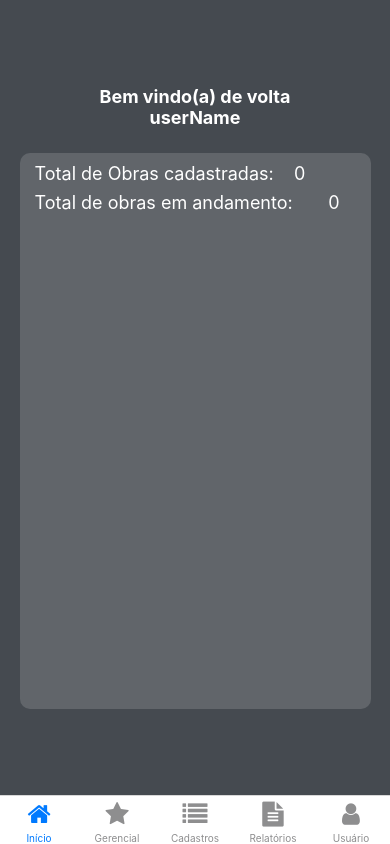
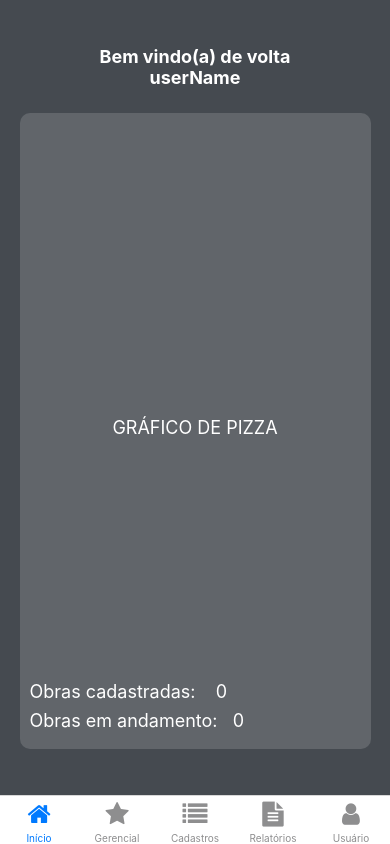
Before and after one commit to Lu1zH3nriq/structManager, a React Native app: screen /Main in a window 390 px wide. Built offline with nearby package versions, Linux system fonts and the light colour scheme.

Commit message:
atualizacao

```diff
--- a/src/screens/cadastrosScreens/cadastroNovaObra.js
+++ b/src/screens/cadastrosScreens/cadastroNovaObra.js
@@ -531,7 +531,7 @@ const styles = StyleSheet.create({
     padding: 10,
     marginBottom: 10,
     marginHorizontal: 10,
-    width: 310,
+    width: '82%',
   },
 
   label: {
--- a/src/screens/home.js
+++ b/src/screens/home.js
@@ -26,8 +26,15 @@ export default function Home() {
 
         <View style={styles.card}>
 
-          <Text style={styles.cardText}> Total de Obras cadastradas:    0</Text>
-          <Text style={styles.cardText}> Total de obras em andamento:       0</Text>
+
+          <View style={styles.cardHeader}>
+            <Text style={styles.cardText}>GRÁFICO DE PIZZA</Text>
+          </View>
+
+          <View style={styles.cardFooter}>
+            <Text style={styles.cardText}>Obras cadastradas:    0</Text>
+            <Text style={styles.cardText}>Obras em andamento:   0</Text>
+          </View>
 
 
         </View>
@@ -57,18 +64,27 @@ const styles = StyleSheet.create({
   cardContainer: {
     backgroundColor: "rgba(255, 255, 255, 0.15)",
     width: "90%",
-    height: "70%",
+    height: "80%",
     borderRadius: 10,
     padding: 10,
   },
   card: {
-    opacity: 1,
+    flex: 1, // Adicione esta linha
+    flexDirection: "column", // Adicione esta linha
+    justifyContent: "center", // Adicione esta linha
+  },
+  cardHeader: {
+    justifyContent: "center", // Alinhe no início do card
+    alignItems: "center",
   },
 
+  cardFooter: {
+    position: "absolute",
+    bottom: 0,
+  },
   cardText: {
-    color: 'white',
+    color: "white",
     fontSize: 18,
     paddingBottom: 8,
-
-  }
+  },
 });
```
